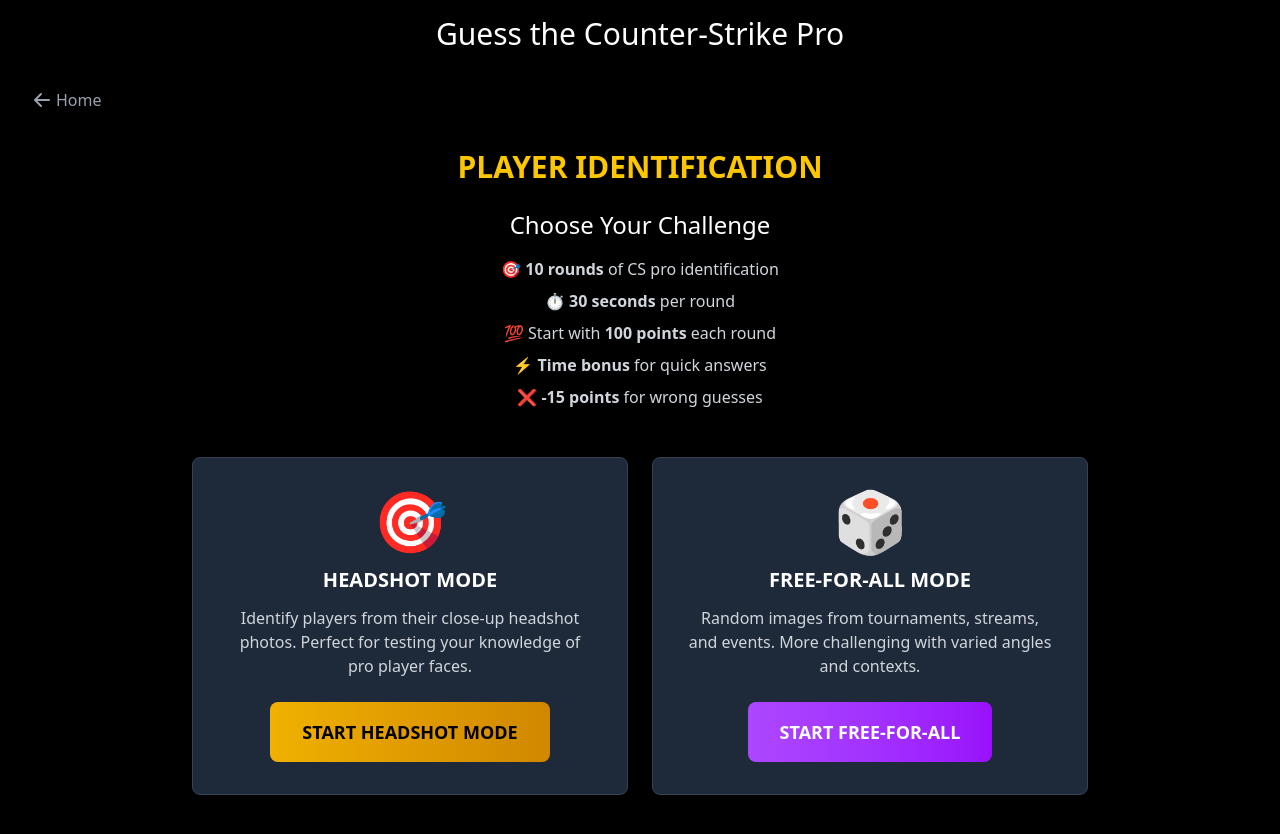
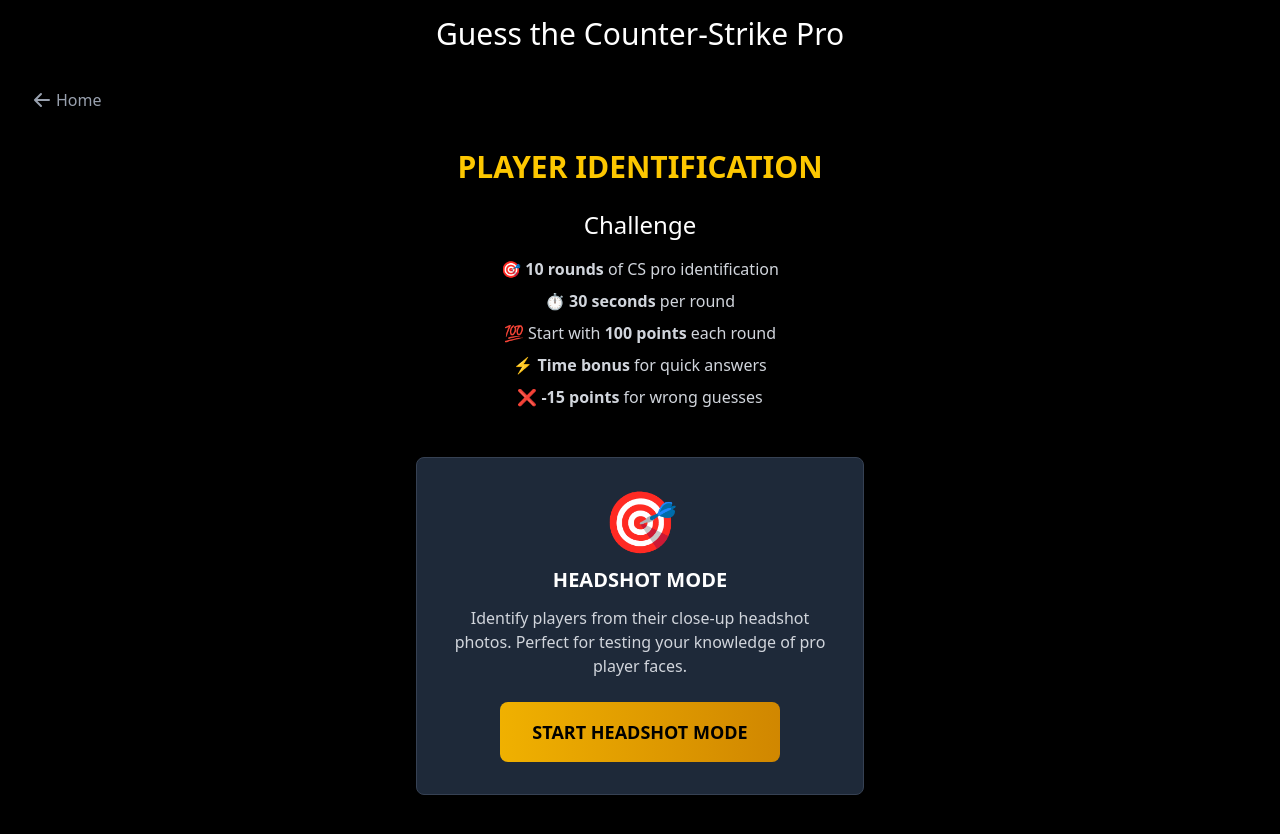
Before and after one commit to EbuCheese/GuessCSPro, a React (Vite) app in the folder cs-pro-guesser/: page / in a window 1280 px wide. Both pictures are taken after a click on the button 522 px from the left and 337 px from the top of the page. Shown: the top 834 px of the page. Built offline with nearby package versions, Linux system fonts and the light colour scheme.

Commit message:
UPDATE ImageGames to show only the "start game" box for the gamemode selected at home screen

```diff
--- a/cs-pro-guesser/src/App.jsx
+++ b/cs-pro-guesser/src/App.jsx
@@ -18,20 +18,15 @@ function App() {
     <div className="flex flex-col items-center justify-center min-h-screen bg-black text-white p-4">
       <h1 className="text-3xl mb-5">Guess the Counter-Strike Pro</h1>
 
-      {mode === 'headshot' && (
+      {(mode === 'headshot' || mode === 'free-for-all') && (
         <ImageGames
           onBackToHome={handleBackToHome}
-        />
-      )}
-
-      {mode === 'free-for-all' && (
-        <ImageGames
-          onBackToHome={handleBackToHome}
+          initialGameMode={mode} // Pass the selected mode
         />
       )}
 
       {/* other game mode components here */}
-      {mode !== 'headshot' && (
+      {mode !== 'headshot' && mode !== 'free-for-all' && (
         <div className="text-gray-400 mt-4">
           <button
             onClick={handleBackToHome}
--- a/cs-pro-guesser/src/components/ImageGames.jsx
+++ b/cs-pro-guesser/src/components/ImageGames.jsx
@@ -1,8 +1,8 @@
 import { useState, useEffect, useRef } from 'react';
 import ImageReveal from './ImageReveal';
 
-export default function ImageGames({ onBackToHome }) {
-  const [gameMode, setGameMode] = useState(null);
+export default function ImageGames({ onBackToHome, initialGameMode  }) {
+  const [gameMode, setGameMode] = useState(initialGameMode || null);
   const [gameStarted, setGameStarted] = useState(false);
   const [answer, setAnswer] = useState('');
   const [hasGuessed, setHasGuessed] = useState(false);
@@ -364,7 +364,7 @@ export default function ImageGames({ onBackToHome }) {
       {!gameStarted ? (
         <div className="flex flex-col items-center space-y-6">
           <div className="text-center mb-6">
-            <h3 className="text-2xl mb-4 text-white">Choose Your Challenge</h3>
+            <h3 className="text-2xl mb-4 text-white">Challenge</h3>
             <div className="text-gray-300 mb-6 text-center space-y-2">
               <p>🎯 <strong>10 rounds</strong> of CS pro identification</p>
               <p>⏱️ <strong>30 seconds</strong> per round</p>
@@ -374,8 +374,9 @@ export default function ImageGames({ onBackToHome }) {
             </div>
           </div>
 
-          <div className="grid grid-cols-1 md:grid-cols-2 gap-6 w-full max-w-4xl">
+          <div className={`grid gap-6 w-full ${!initialGameMode ? 'grid-cols-1 md:grid-cols-2 max-w-4xl' : 'max-w-md'}`}>
             {/* Headshot Mode */}
+            {(!initialGameMode || initialGameMode === 'headshot') && (
             <div className="flex flex-col items-center p-8 border border-gray-700 rounded-lg bg-gray-800">
               <div className="text-6xl mb-4">🎯</div>
               <h4 className="text-xl font-bold mb-3 text-white">HEADSHOT MODE</h4>
@@ -389,8 +390,10 @@ export default function ImageGames({ onBackToHome }) {
                 START HEADSHOT MODE
               </button>
             </div>
+            )}
 
             {/* Free-for-All Mode */}
+            {(!initialGameMode || initialGameMode === 'free-for-all') && (
             <div className="flex flex-col items-center p-8 border border-gray-700 rounded-lg bg-gray-800">
               <div className="text-6xl mb-4">🎲</div>
               <h4 className="text-xl font-bold mb-3 text-white">FREE-FOR-ALL MODE</h4>
@@ -404,6 +407,7 @@ export default function ImageGames({ onBackToHome }) {
                 START FREE-FOR-ALL
               </button>
             </div>
+            )}
           </div>
         </div>
 
```
